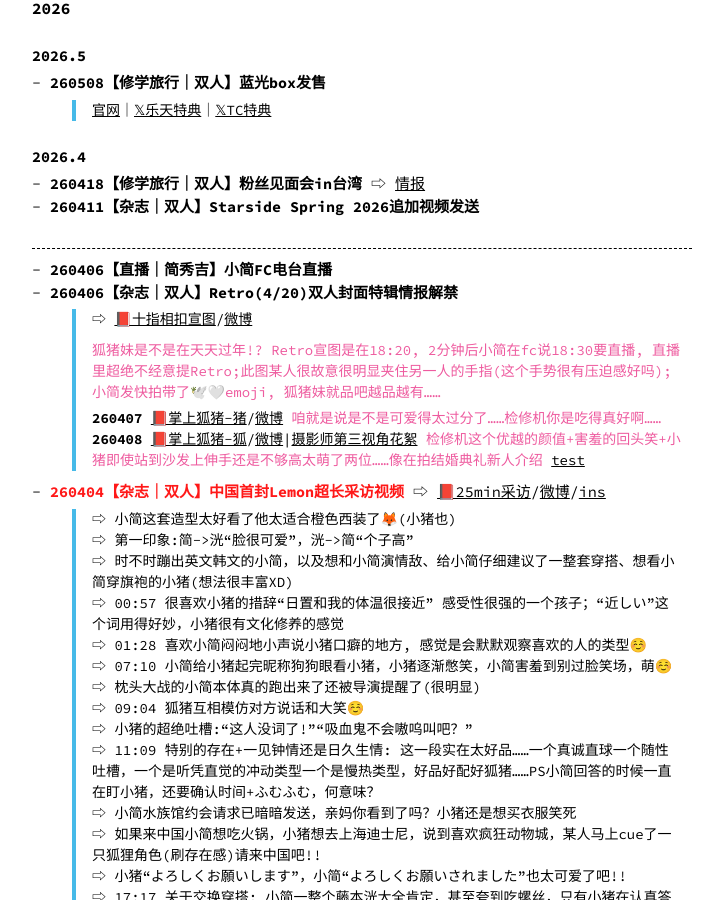
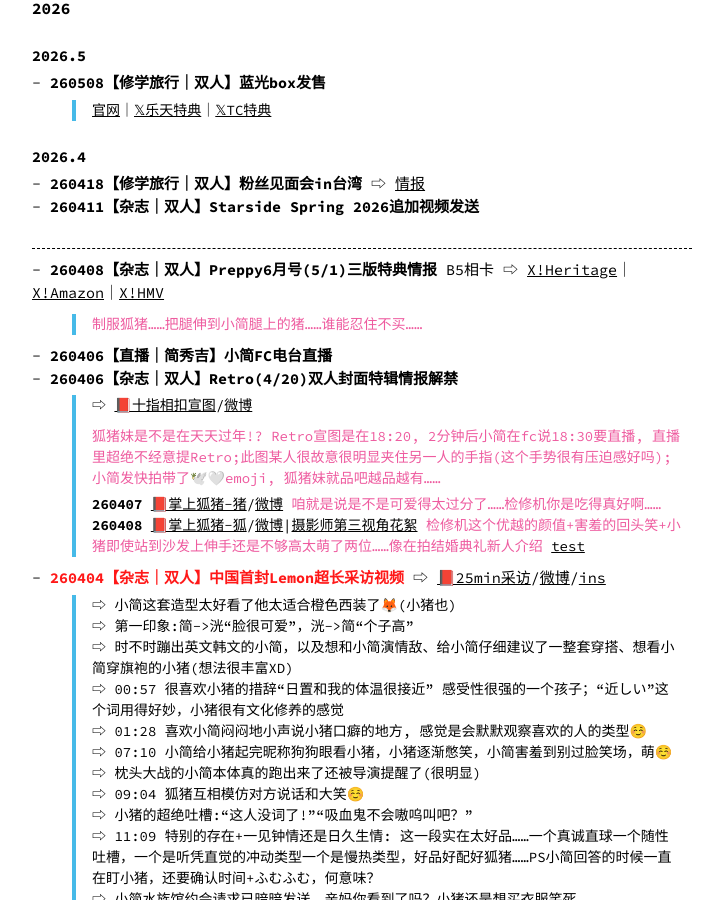
Before and after one commit to eri329/hidekou, a Jekyll site: the page built from index.md, in a window 1280 px wide and 900 px high, scrolled down 651 px. Shown: the whole window, without its empty margins (278-990 px from the left). Built offline with Jekyll 4.4.1, drawn with Linux system fonts in a browser that asks for light colours; comment, search, counter and statistics services are not loaded.

Commit message:
content update

```diff
--- a/index.md
+++ b/index.md
@@ -47,6 +47,8 @@ permalink: /
 
 <div class="line"></div>
 
+* **260408【杂志｜双人】Preppy6月号(5/1)三版特典情报** B5相卡 ⇨ [X!Heritage](https://x.com/preppy_magazine/status/2041818345859613154)｜[X!Amazon](https://x.com/preppy_magazine/status/2041822553187217615)｜[X!HMV](https://x.com/preppy_magazine/status/2041823123046379940)
+    > #### 制服狐猪……把腿伸到小简腿上的猪……谁能忍住不买……
 * **260406【直播｜简秀吉】小简FC电台直播**
 * **260406【杂志｜双人】Retro(4/20)双人封面特辑情报解禁**
     > ⇨ [📕十指相扣宣图](https://www.xiaohongshu.com/discovery/item/69d37ace000000001a036dde?source=webshare&xhsshare=pc_web&xsec_token=AB8qff5uYmsWwovWaJlXTPtY87RmUxhwOxcZkI4D3zLoo=&xsec_source=pc_share)/[微博](https://weibo.com/7956654733/5284754858705925)
```
